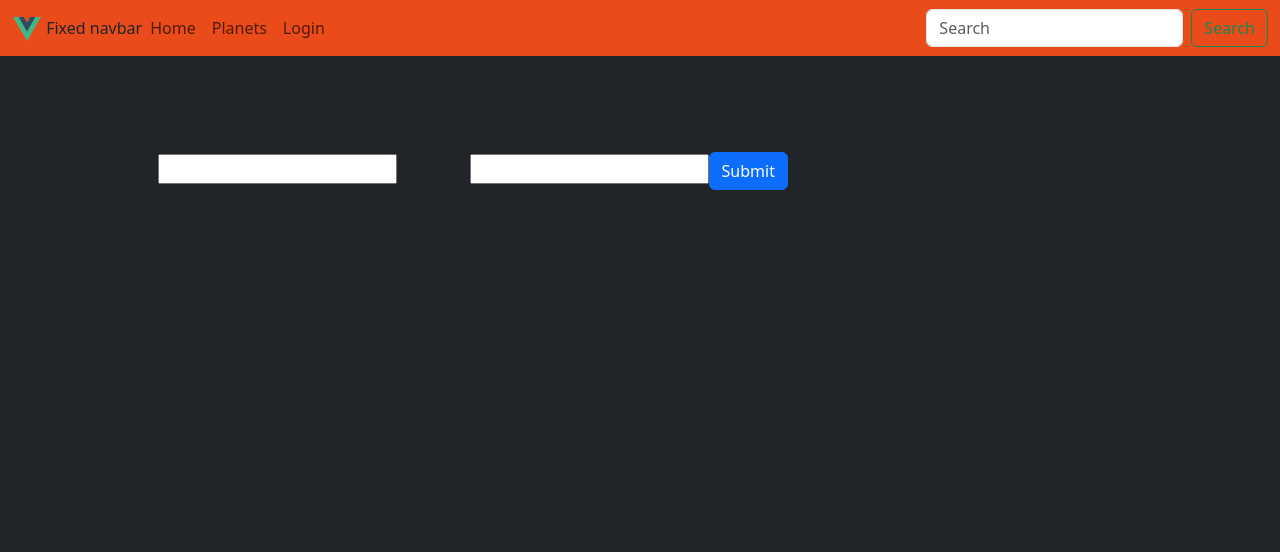
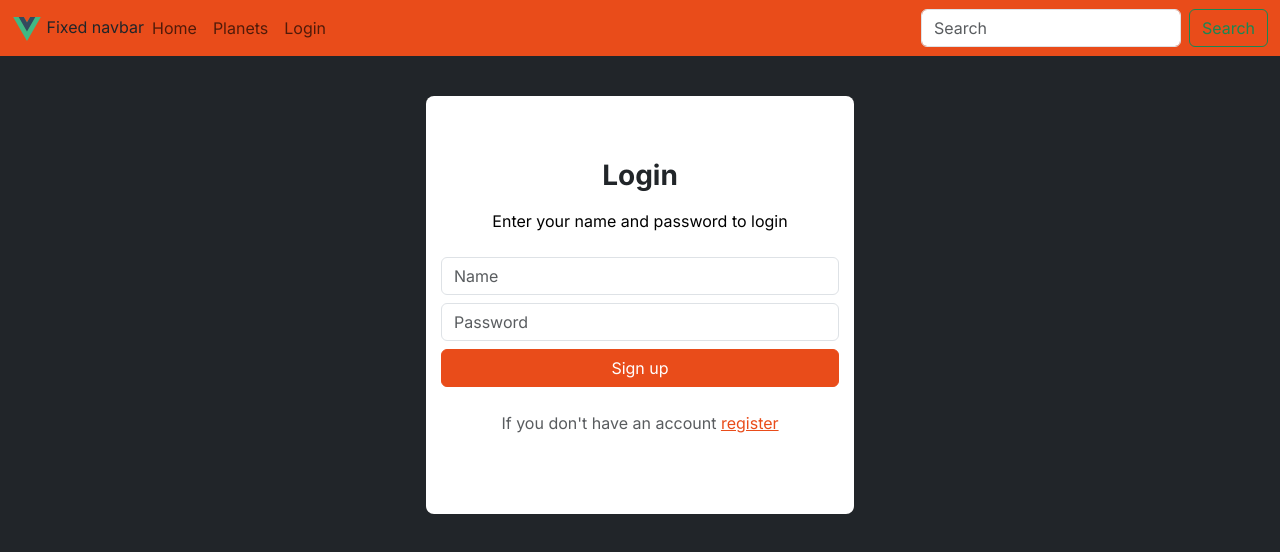
Before and after one commit to ArturoAlvarezY/DragonBallProject, a Vue app: page /login in a window 1280 px wide. Shown: the top 552 px of the page. Built offline with nearby package versions, Linux system fonts and the light colour scheme.

Commit message:
add login estructure, logict and form login

```diff
--- a/src/assets/base.css
+++ b/src/assets/base.css
@@ -1,3 +1,69 @@
-.bg-orange {
-    background: #E94C1A !important;
+@import url('https://fonts.googleapis.com/css2?family=Inter:wght@100..900&display=swap');
+
+.inter-100 {
+    font-family: "Inter", sans-serif;
+    font-optical-sizing: auto;
+    font-weight: 100;
+    font-style: normal;
+    font-variation-settings:
+        "slnt" 0;
 }
+
+.inter-200 {
+    font-family: "Inter", sans-serif;
+    font-optical-sizing: auto;
+    font-weight: 200;
+    font-style: normal;
+    font-variation-settings:
+        "slnt" 0;
+}
+
+.inter-400 {
+    font-family: "Inter", sans-serif;
+    font-optical-sizing: auto;
+    font-weight: 400;
+    font-style: normal;
+    font-variation-settings:
+        "slnt" 0;
+}
+
+.inter-500 {
+    font-family: "Inter", sans-serif;
+    font-optical-sizing: auto;
+    font-weight: 500;
+    font-style: normal;
+    font-variation-settings:
+        "slnt" 0;
+}
+
+.inter-600 {
+    font-family: "Inter", sans-serif;
+    font-optical-sizing: auto;
+    font-weight: 600;
+    font-style: normal;
+    font-variation-settings:
+        "slnt" 0;
+}
+
+.inter-700 {
+    font-family: "Inter", sans-serif;
+    font-optical-sizing: auto;
+    font-weight: 700;
+    font-style: normal;
+    font-variation-settings:
+        "slnt" 0;
+}
+
+.inter-900 {
+    font-family: "Inter", sans-serif;
+    font-optical-sizing: auto;
+    font-weight: 900;
+    font-style: normal;
+    font-variation-settings:
+        "slnt" 0;
+}
+
+body {
+    font-family: 'Inter', sans-serif;
+    font-optical-sizing: auto;
+}
--- a/src/assets/main.css
+++ b/src/assets/main.css
@@ -1 +1,27 @@
 @import './base.css';
+
+.bg-orange {
+    background: #E94C1A !important;
+}
+
+.btn-orange {
+    --bs-btn-color: #fff;
+    --bs-btn-bg: #E94C1A;
+    --bs-btn-border-color: #E94C1A;
+    --bs-btn-hover-color: #fff;
+    --bs-btn-hover-bg: #E94C1A;
+    --bs-btn-hover-border-color: #E94C1A;
+    --bs-btn-focus-shadow-rgb: 49, 132, 253;
+    --bs-btn-active-color: #fff;
+    --bs-btn-active-bg: #E94C1A;
+    --bs-btn-active-border-color: #E94C1A;
+    --bs-btn-active-shadow: inset 0 3px 5px rgba(0, 0, 0, 0.125);
+    --bs-btn-disabled-color: #fff;
+    --bs-btn-disabled-bg: #E94C1A;
+    --bs-btn-disabled-border-color: #E94C1A
+}
+
+.text-orange {
+    --bs-text-opacity: 1;
+    color: #E94C1A !important
+}
--- a/src/components/auth/LoginForm.vue
+++ b/src/components/auth/LoginForm.vue
@@ -1,7 +1,7 @@
 <script setup>
-import { useAuthStore } from '@/stores/auth';
+import { useAuthStore } from '@/stores/auth'
 import { ref } from 'vue'
-import { useRoute, useRouter } from 'vue-router'
+import { useRoute, useRouter, RouterLink } from 'vue-router'
 
 const username = ref('')
 const password = ref('')
@@ -21,15 +21,18 @@ function login() {
 </script>
 
 <template>
-    <div>
-        <form @submit.prevent="login">
-            <label for="username">username</label>
-            <input type="text" name="username" id="username" v-model="username">
+    <form @submit.prevent="login" class="d-grid gap-2 mb-5 mt-5">
+        <p class="h3 fw-normal inter-600 text-center"><strong>Login</strong></p>
+        <p class="text-black text-center"> Enter your name and password to login </p>
+        <div>
+            <input type="text" class="form-control mb-2" id="floatingInput" placeholder="Name" v-model="username">
+            <input type="password" class="form-control" id="floatingPassword" placeholder="Password" v-model="password">
+        </div>
+        <button class="btn btn-orange" type="submit">Sign up</button>
+        <p class="mt-3 text-muted text-center">If you don't have an account
+            <RouterLink to="/register" v-if="!store.user.isAuthenticated" class="text-orange">register</RouterLink>
+        </p>
+    </form>
+</template>
 
-            <label for="password">password</label>
-            <input type="password" name="password" id="password" v-model="password">
-
-            <button type="submit" class="btn btn-primary">Submit</button>
-        </form>
-    </div>
-</template>
+<style scoped></style>
--- a/src/views/guards/LoginView.vue
+++ b/src/views/guards/LoginView.vue
@@ -4,10 +4,19 @@ import LoginForm from '@/components/auth/LoginForm.vue';
 </script>
 
 <template>
-    <div>
-        <h1>Login View</h1>
+    <div class="form-signin w-100 m-auto d-grid gap-2 ">
         <LoginForm />
     </div>
 </template>
 
-<style lang="scss" scoped></style>
+<style lang="scss" scoped>
+.form-signin {
+    display: flex;
+    align-items: center;
+    background-color: #ffffff;
+    min-width: 400px;
+    max-width: 428px;
+    padding: 15px;
+    border-radius: 8px;
+}
+</style>
```
